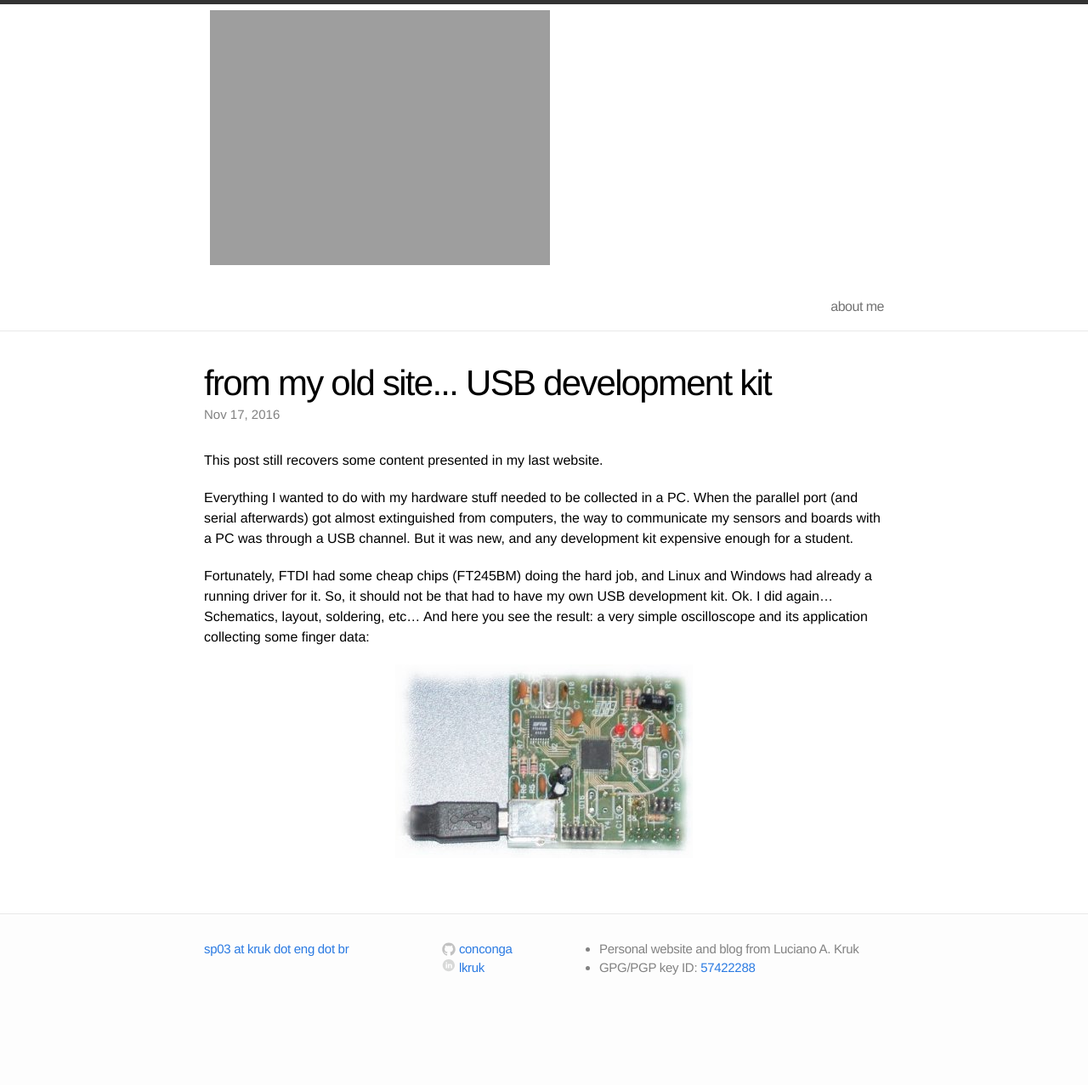
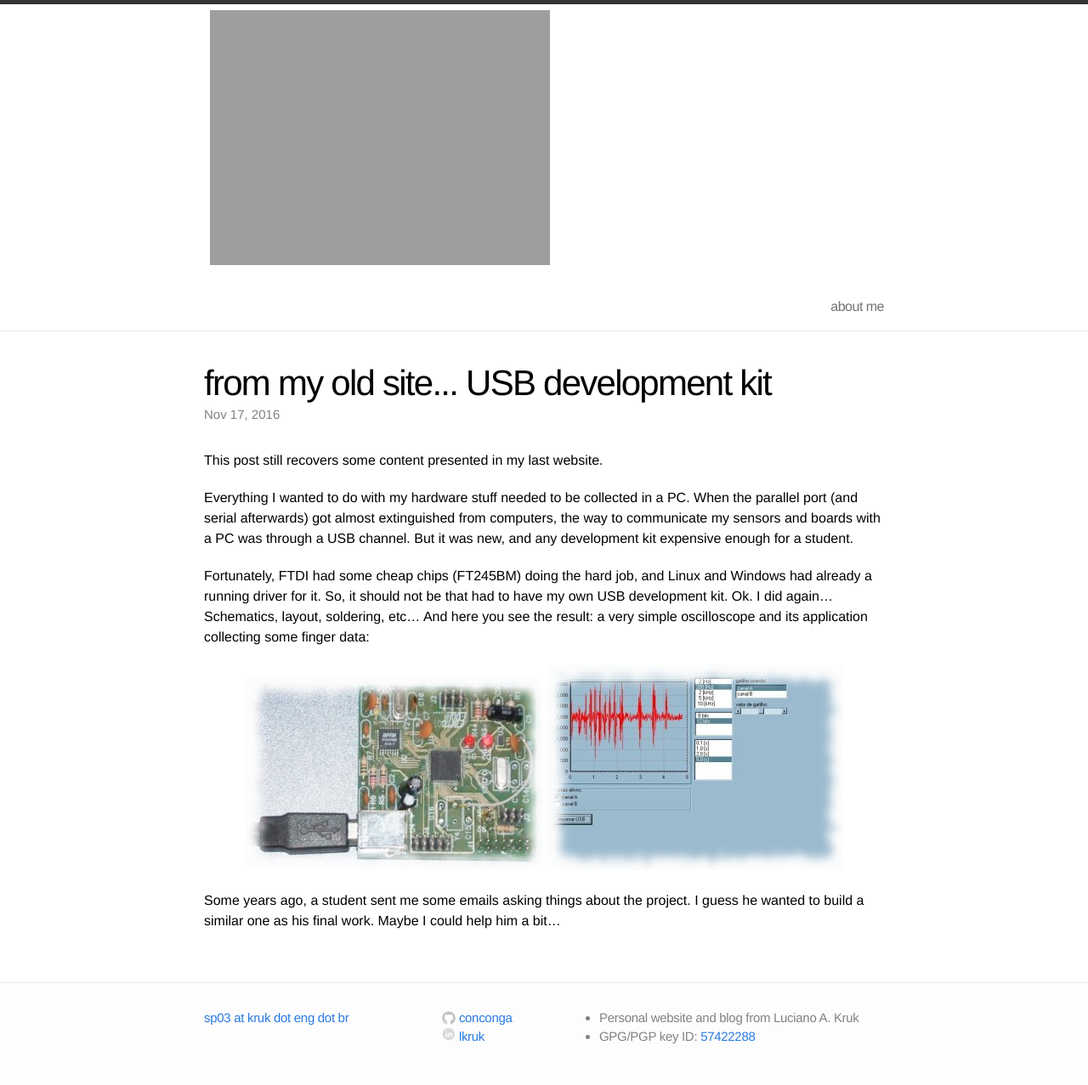
Before and after one commit to conconga/website-kruk.eng.br, a Jekyll site: the page built from _posts/2016-11-17-oldblog-usb.md, in a window 1280 px wide. Shown: the whole page at 85% size. Built offline with Jekyll 4.4.1, drawn with Linux system fonts in a browser that asks for light colours; before the commit the page ends 1196 px from its top, so only the background shows below that.

Commit message:
faltou uma imagem no ultimo post

```diff
--- a/_posts/2016-11-17-oldblog-usb.md
+++ b/_posts/2016-11-17-oldblog-usb.md
@@ -20,4 +20,9 @@ its application collecting some finger data:
 
 <div class="about-legend">
     <img src="/images/20161112_post/hw_usb.png" />
+    <img src="/images/20161112_post/sw_usb.th.png" />
 </div>
+
+Some years ago, a student sent me some emails asking things about the project.
+I guess he wanted to build a similar one as his final work. Maybe I could help
+him a bit...
```
Also changed, not shown: images/20161112_post/sw_usb.th.png (renamed from images/acervo/sw_usb.th.png).
